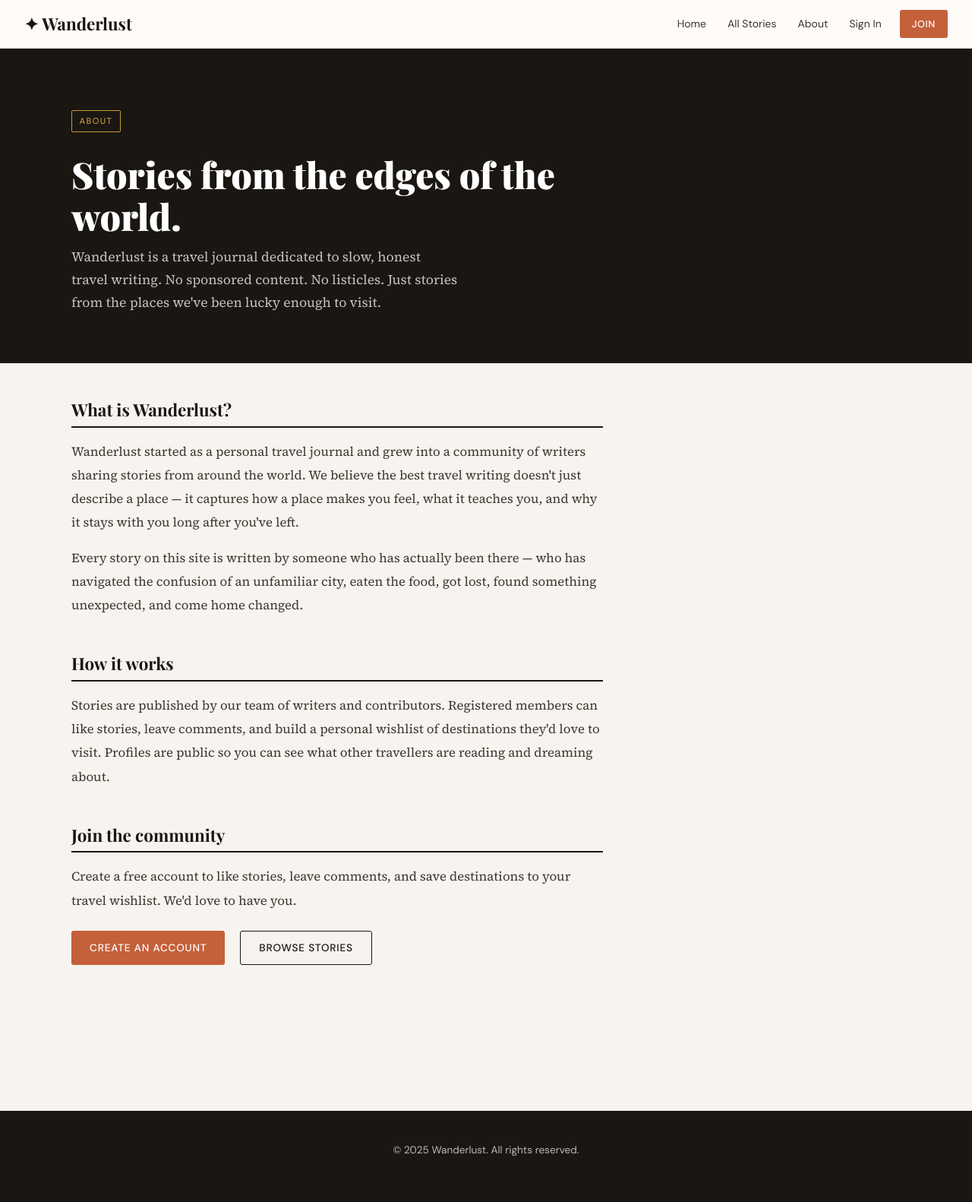
After one commit to harriets28/capstone, a Django app: page /about/ in a window 1280 px wide. The commit adds this page. Shown: the whole page at 76% size. Run offline with Django 5.2, Linux system fonts and the light colour scheme; some web fonts are replaced.

Commit message:
Add about page

```diff
--- a/blog/urls.py
+++ b/blog/urls.py
@@ -11,4 +11,5 @@ urlpatterns = [
     path('category/<slug:slug>/', views.category_detail, name='category_detail'),
     path('posts/<slug:slug>/wishlist/', views.toggle_wishlist, name='toggle_wishlist'),
     path('comments/<int:comment_id>/delete/', views.delete_comment, name='delete_comment'),
+    path('about/', views.about, name='about'),
 ]
--- a/blog/views.py
+++ b/blog/views.py
@@ -86,6 +86,9 @@ def category_detail(request, slug):
     }
     return render(request, 'blog/category_detail.html', context)
 
+def about(request):
+    return render(request, 'blog/about.html')
+
 @login_required
 @require_POST
 def toggle_like(request, slug):
--- a/static/css/main.css
+++ b/static/css/main.css
@@ -1209,3 +1209,61 @@ h4 {
     max-width: 45ch;
     text-align: center;
 }
+
+/* ============================================================
+   About Page
+   ============================================================ */
+.about-hero {
+    background: var(--ink);
+    padding: 5rem 0 4rem;
+}
+
+.about-hero-inner {
+    max-width: 700px;
+}
+
+.about-title {
+    font-family: var(--font-display);
+    font-size: clamp(2rem, 4vw, 3rem);
+    font-weight: 900;
+    color: white;
+    line-height: 1.15;
+    margin: 0.75rem 0;
+}
+
+.about-intro {
+    font-size: 1.1rem;
+    color: rgba(255, 255, 255, 0.75);
+    max-width: 55ch;
+    line-height: 1.7;
+    margin: 0;
+}
+
+.about-body {
+    max-width: 700px;
+    padding: 3rem 0 5rem;
+}
+
+.about-section {
+    margin-bottom: 3rem;
+}
+
+.about-section-title {
+    font-family: var(--font-display);
+    font-size: 1.4rem;
+    font-weight: 700;
+    margin-bottom: 1rem;
+    padding-bottom: 0.5rem;
+    border-bottom: 2px solid var(--ink);
+}
+
+.about-section p {
+    font-size: 1.05rem;
+    line-height: 1.85;
+    color: var(--ink-soft);
+    margin-bottom: 1rem;
+}
+
+.about-cta {
+    margin-top: 1.5rem;
+}
--- a/templates/base.html
+++ b/templates/base.html
@@ -28,6 +28,7 @@
                 <div class="nav-links">
                     <a href="/" class="nav-link">Home</a>
                     <a href="/posts/" class="nav-link">All Stories</a>
+                    <a href="/about/" class="nav-link">About</a>
                     {% if user.is_authenticated %}
                     <a
                         href="{% url 'accounts:profile' username=user.username %}"
--- /dev/null
+++ b/templates/blog/about.html
@@ -0,0 +1,49 @@
+{% extends 'base.html' %}
+
+{% block title %}About — Wanderlust{% endblock %}
+
+{% block content %}
+
+<!-- About Hero -->
+<div class="about-hero">
+  <div class="container px-4">
+    <div class="about-hero-inner">
+      <p class="hero-label">About</p>
+      <h1 class="about-title">Stories from the edges of the world.</h1>
+      <p class="about-intro">Wanderlust is a travel journal dedicated to slow, honest travel writing. No sponsored content. No listicles. Just stories from the places we've been lucky enough to visit.</p>
+    </div>
+  </div>
+</div>
+
+<!-- About Content -->
+<div class="container px-4">
+  <div class="about-body">
+
+    <div class="about-section">
+      <h2 class="about-section-title">What is Wanderlust?</h2>
+      <p>Wanderlust started as a personal travel journal and grew into a community of writers sharing stories from around the world. We believe the best travel writing doesn't just describe a place — it captures how a place makes you feel, what it teaches you, and why it stays with you long after you've left.</p>
+      <p>Every story on this site is written by someone who has actually been there — who has navigated the confusion of an unfamiliar city, eaten the food, got lost, found something unexpected, and come home changed.</p>
+    </div>
+
+    <div class="about-section">
+      <h2 class="about-section-title">How it works</h2>
+      <p>Stories are published by our team of writers and contributors. Registered members can like stories, leave comments, and build a personal wishlist of destinations they'd love to visit. Profiles are public so you can see what other travellers are reading and dreaming about.</p>
+    </div>
+
+    <div class="about-section">
+      <h2 class="about-section-title">Join the community</h2>
+      <p>Create a free account to like stories, leave comments, and save destinations to your travel wishlist. We'd love to have you.</p>
+      <div class="about-cta">
+        {% if user.is_authenticated %}
+          <a href="/posts/" class="btn-primary">Browse Stories</a>
+        {% else %}
+          <a href="{% url 'accounts:register' %}" class="btn-primary">Create an Account</a>
+          <a href="/posts/" class="btn-outline" style="margin-left: 1rem;">Browse Stories</a>
+        {% endif %}
+      </div>
+    </div>
+
+  </div>
+</div>
+
+{% endblock %}
```
Also changed, not shown: db.sqlite3.
